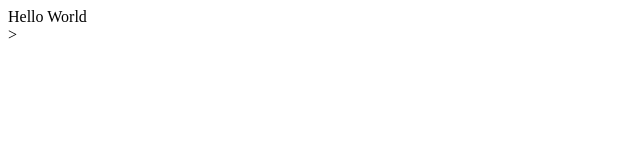
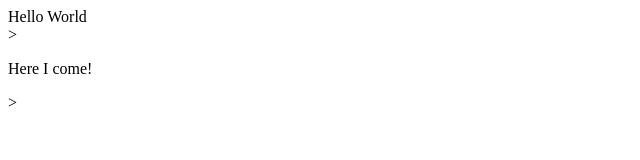
Before and after one commit to ClaudiaRitiu/demo-repo-01, a plain HTML site: page index.html in a window 1280 px wide. Shown: the whole page, without its empty margins (0-640 px from the left). Drawn offline with Linux system fonts and the light colour scheme.

Commit message:
Updated index.html

```diff
--- a/index.html
+++ b/index.html
@@ -1 +1,2 @@
 <div>Hello World</div>>
+<p>Here I come!</p>>
```
